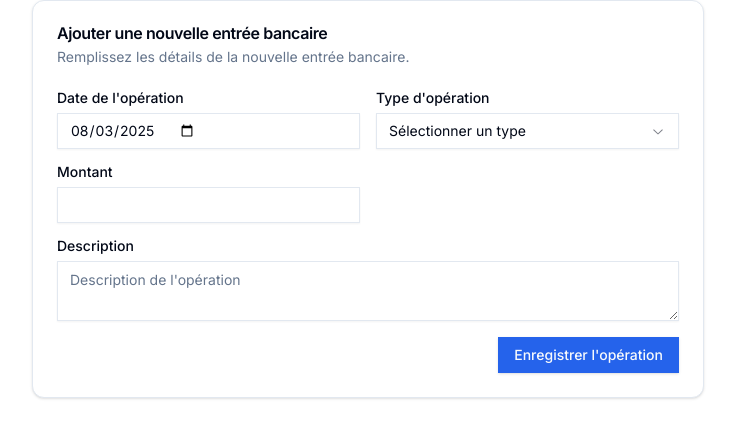
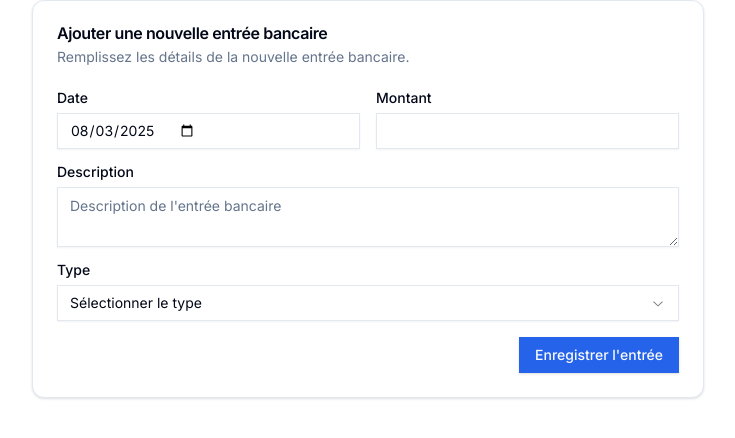
Before and after one commit to samaziz679/solar-vision-burkina-erp, a Next.js app: page /banking/new in a window 1280 px wide. Shown: the top 438 px of the page, without its empty margins (272-1007 px from the left). Built offline with nearby package versions, Linux system fonts and the light colour scheme.

Commit message:
Update banking-form.tsx

```diff
--- a/components/banking/banking-form.tsx
+++ b/components/banking/banking-form.tsx
@@ -1,6 +1,6 @@
 "use client"
 
-import { useFormState, useFormStatus, type FormAction } from "react-dom"
+import { useFormState, useFormStatus } from "react-dom"
 import { Button } from "@/components/ui/button"
 import { Input } from "@/components/ui/input"
 import { Label } from "@/components/ui/label"
@@ -11,7 +11,7 @@ import { Alert, AlertDescription, AlertTitle } from "@/components/ui/alert"
 import { ExclamationTriangleIcon } from "@radix-ui/react-icons"
 
 interface BankingFormProps {
-  action: FormAction
+  action: (prevState: any, formData: FormData) => Promise<{ error?: string }>
   initialData?: BankEntry
 }
 
@@ -19,7 +19,7 @@ function SubmitButton() {
   const { pending } = useFormStatus()
   return (
     <Button type="submit" disabled={pending}>
-      {pending ? "Enregistrement..." : "Enregistrer l'opération"}
+      {pending ? "Enregistrement..." : "Enregistrer l'entrée"}
     </Button>
   )
 }
@@ -31,7 +31,7 @@ export default function BankingForm({ action, initialData }: BankingFormProps) {
     <form action={formAction} className="grid gap-4 md:grid-cols-2">
       {initialData?.id && <input type="hidden" name="id" value={initialData.id} />}
       <div className="grid gap-2">
-        <Label htmlFor="date">Date de l'opération</Label>
+        <Label htmlFor="date">Date</Label>
         <Input
           id="date"
           name="date"
@@ -39,18 +39,6 @@ export default function BankingForm({ action, initialData }: BankingFormProps) {
           defaultValue={initialData?.date || new Date().toISOString().split("T")[0]}
           required
         />
-      </div>
-      <div className="grid gap-2">
-        <Label htmlFor="type">Type d'opération</Label>
-        <Select name="type" defaultValue={initialData?.type || ""}>
-          <SelectTrigger id="type">
-            <SelectValue placeholder="Sélectionner un type" />
-          </SelectTrigger>
-          <SelectContent>
-            <SelectItem value="Dépôt">Dépôt</SelectItem>
-            <SelectItem value="Retrait">Retrait</SelectItem>
-          </SelectContent>
-        </Select>
       </div>
       <div className="grid gap-2">
         <Label htmlFor="amount">Montant</Label>
@@ -61,10 +49,22 @@ export default function BankingForm({ action, initialData }: BankingFormProps) {
         <Textarea
           id="description"
           name="description"
-          placeholder="Description de l'opération"
+          placeholder="Description de l'entrée bancaire"
           defaultValue={initialData?.description || ""}
           required
         />
+      </div>
+      <div className="grid gap-2 md:col-span-2">
+        <Label htmlFor="type">Type</Label>
+        <Select name="type" defaultValue={initialData?.type || ""}>
+          <SelectTrigger id="type">
+            <SelectValue placeholder="Sélectionner le type" />
+          </SelectTrigger>
+          <SelectContent>
+            <SelectItem value="deposit">Dépôt</SelectItem>
+            <SelectItem value="withdrawal">Retrait</SelectItem>
+          </SelectContent>
+        </Select>
       </div>
       {state?.error && (
         <Alert variant="destructive" className="md:col-span-2">
```
